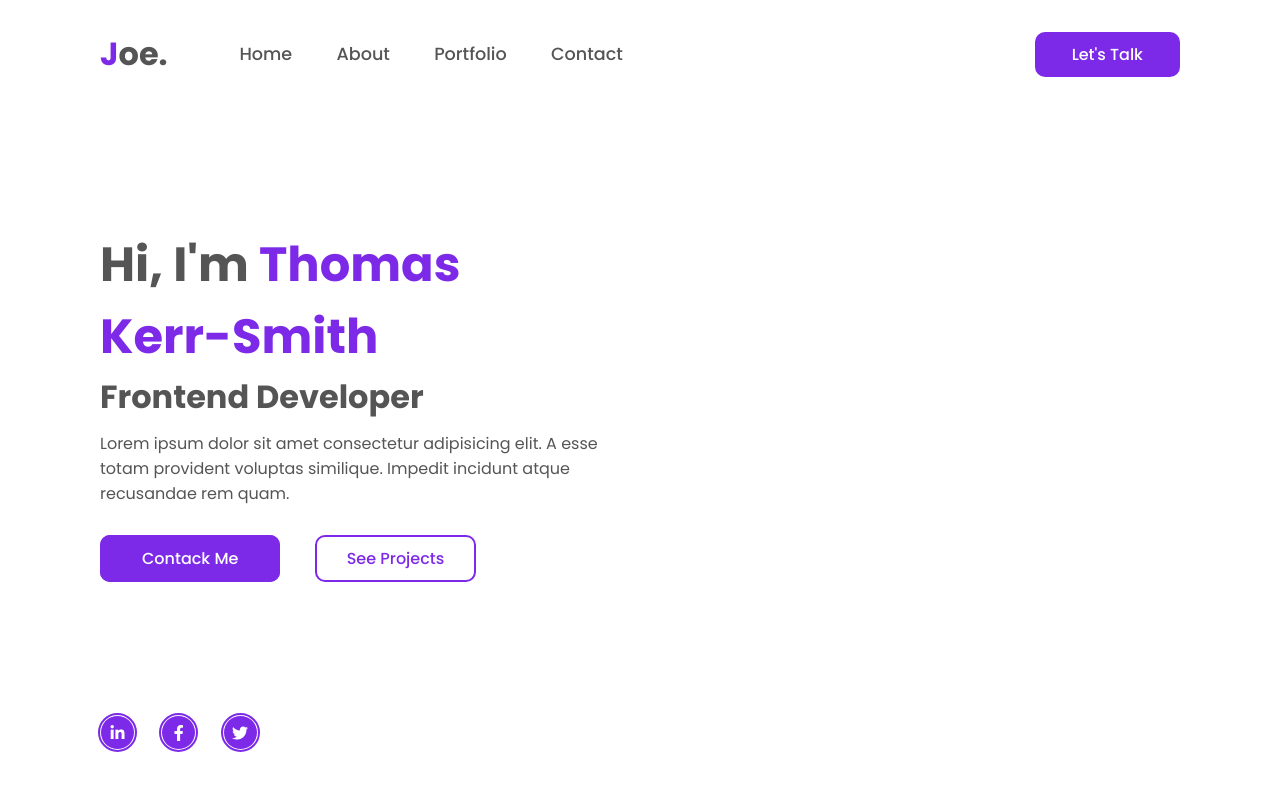
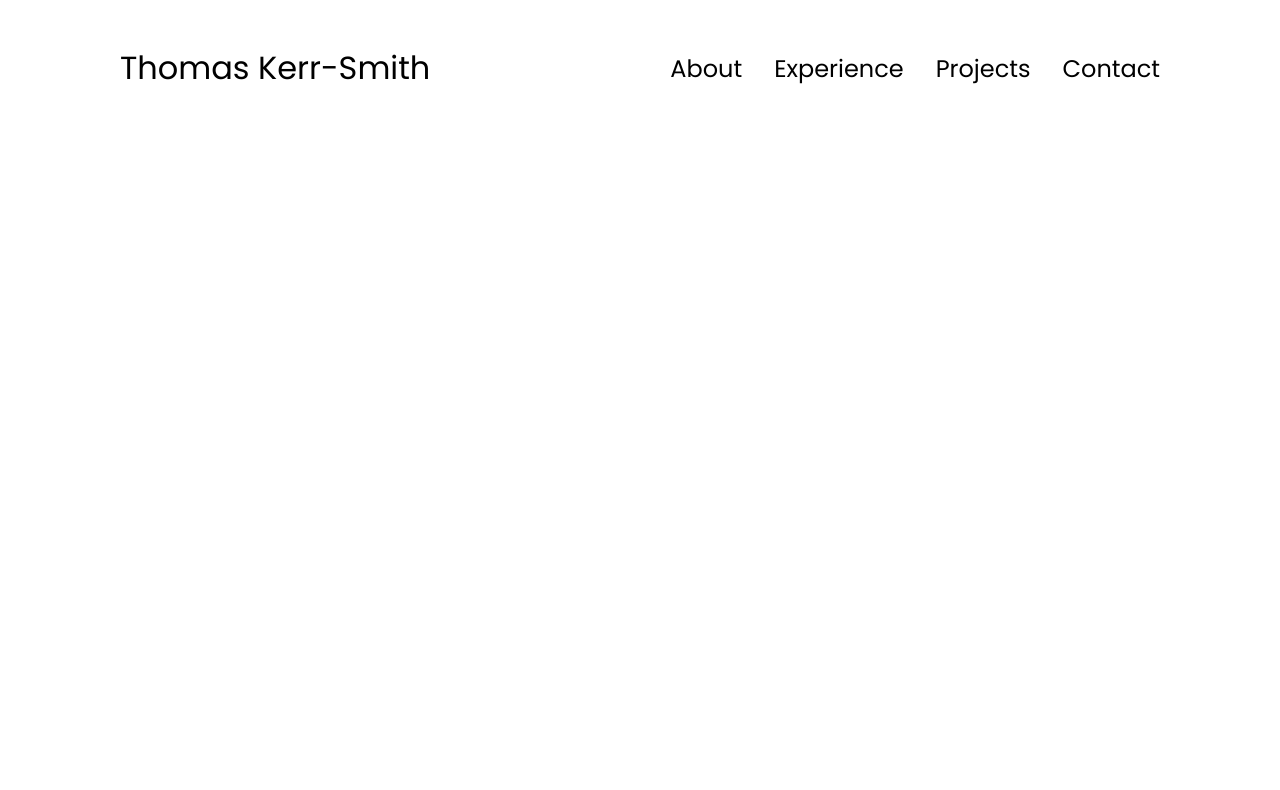
Before and after one commit to ThomasKerrSmith/ThomasKerrSmith.github.io, a plain HTML site: page index.html in a window 1280 px wide. Drawn offline with Linux system fonts and the light colour scheme.

Commit message:
neew build

```diff
--- a/index.html
+++ b/index.html
@@ -1,46 +1,40 @@
 <!DOCTYPE html>
 <html lang="en">
-
 <head>
     <meta charset="UTF-8">
-    <meta http-equiv="X-UA-Compatible" content="IE=edge">
     <meta name="viewport" content="width=device-width, initial-scale=1.0">
-    <title>Create a Personal Portfolio Website using HTML and CSS | Codehal</title>
-    <link rel="stylesheet" href="https://cdnjs.cloudflare.com/ajax/libs/font-awesome/6.2.0/css/all.min.css">
-    <link rel="stylesheet" href="style.css">
+    <title>My Portfolio</title>
+    <link rel="stylesheet" href="style.css" />
+    <link rel="stylesheet" href="mediaqueries.css" />
 </head>
-
 <body>
-
-    <header>
-        <h2 class="logo"><span>J</span>oe.</h2>
-        <nav class="navigation">
-            <a href="home.html">Home</a>
-            <a href="about.html">About</a>
-            <a href="portfolio.html">Portfolio</a>
-            <a href="contact.html">Contact</a>
-        </nav>
-        <a href="#" class="btn-talk">Let's Talk</a>
-    </header>
-
-    <section class="home">
-        <div class="content">
-            <h2>Hi, I'm <span>Thomas Kerr-Smith</span></h2>
-            <h4>Frontend Developer</h4>
-            <p>Lorem ipsum dolor sit amet consectetur adipisicing elit. A esse totam provident voluptas similique.
-                Impedit incidunt atque recusandae rem quam.</p>
-            <div class="btn-group">
-                <a href="#">Contack Me</a>
-                <a href="#">See Projects</a>
+    <nav id="desktop-nav">
+        <div class="logo">Thomas Kerr-Smith</div>
+        <div>
+            <ul class="nav-links">
+                <li><a href="#about">About</a></li>
+                <li><a href="#experience">Experience</a></li>
+                <li><a href="#projects">Projects</a></li>
+                <li><a href="#contacts">Contact</a></li>
+            </ul>
+        </Div>
+    </nav>
+    <nav id ="hamburger-nav">
+        <div class="logo">Thomas Kerr-Smith</div>
+        <div class="hamburger-menu">
+            <div class="hamburger-icon" onclick="toggleMenu()">
+            <span></span>
+            <span></span>
+            <span></span>
             </div>
-            <div class="social-icons">
-                <a href="#"><i class="fa-brands fa-linkedin-in"></i></a>
-                <a href="#"><i class="fa-brands fa-facebook-f"></i></a>
-                <a href="#"><i class="fa-brands fa-twitter"></i></a>
+            <div class="menu-links">
+                <li><a href="#about" onclick="toggleMenu()">About</a></li>
+                <li><a href="#experience" onclick="toggleMenu()">Experience</a></li>
+                <li><a href="#projects" onclick="toggleMenu()">Projects</a></li>
+                <li><a href="#contacts" onclick="toggleMenu()">Contact</a></li>
             </div>
         </div>
-    </section>
-
+    </nav>
+    <script src="script.js"></script>
 </body>
-
 </html>
--- /dev/null
+++ b/mediaqueries.css
@@ -0,0 +1,8 @@
+@media screen and (max-width: 1200px ) {
+    #desktop-nav {
+        display: none;
+    }
+    #hamburger-nav {
+        display: flex;
+    }
+}
--- /dev/null
+++ b/script.js
@@ -0,0 +1,6 @@
+function toggleMenu() {
+    const menu = document.querySelector(".menu-links");
+    const icon = document.querySelector(".hamburger-icon");
+    menu.classList.toggle("open");
+    icon.classList.toggle("open");
+  }
--- a/style.css
+++ b/style.css
@@ -1,151 +1,145 @@
-@import url('https://fonts.googleapis.com/css2?family=Poppins:wght@300;400;500;600;700;800;900&display=swap');
+/* General styling for web page */
+
+@import url('https://fonts.googleapis.com/css2?family=Poppins:wght@300;400;500;600&display=swap');
 
 * {
     margin: 0;
     padding: 0;
-    box-sizing: border-box;
+}
+
+body {
     font-family: 'Poppins', sans-serif;
 }
 
-header {
-    position: fixed;
-    top: 0;
-    left: 0;
-    width: 100%;
-    padding: 30px 100px;
-    display: flex;
-    justify-content: space-between;
-    align-items: center;
-    z-index: 100;
+html {
+    scroll-behavior: smooth;
 }
 
-.logo {
-    font-size: 2em;
-    color: #555;
-    cursor: default;
+p{
+    color: rgb(85, 85, 85);
 }
 
-.logo span {
-    color: #7d2ae8;
+/* Transtiions */
+
+a, btn {
+    transition: all 300ms ease;
 }
 
-.navigation {
-    margin-left: -300px;
+/* Desktop Nav*/
+
+nav,
+.nav-links {
+    display: flex;
 }
 
-.navigation a {
-    font-size: 1.1em;
-    color: #555;
-    text-decoration: none;
-    margin-right: 40px;
-    font-weight: 500;
-    transition: .3s;
+nav {
+    justify-content: space-around;
+    align-items: center;
+    height: 17vh;
 }
 
-.navigation a:hover {
-    color: #7d2ae8;
+.nav-links {
+    gap: 2rem;
+    list-style: none;
+    font-size: 1.5rem;
 }
 
-.btn-talk {
-    color: #fff;
+a {
+    color: black;
     text-decoration: none;
-    padding: 8px 35px;
-    background: #7d2ae8;
-    border-radius: 10px;
-    border: 2px solid #7d2ae8;
-    font-weight: 500;
-    transition: .3s;
+    text-decoration-color: white;
 }
 
-.btn-talk:hover {
-    color: #7d2ae8;
-    background: transparent;
+a:hover{
+    color: grey;
+    text-decoration: underline;
+    text-underline-offset: 1rem;
 }
 
-.home {
-    position: relative;
-    width: 100%;
-    height: 100vh;
-    background: url('background.jpg');
-    background-size: cover;
-    background-position: center;
-    display: flex;
-    align-items: center;
-    padding: 30px 100px;
+.logo{
+    font-size: 2rem;
 }
 
-.content {
-    max-width: 500px;
-    color: #555;
+.logo:hover{
+    cursor: default;;
 }
 
-.content h2 {
-    font-size: 3em;
+/* Hamburger Menu */
+
+#hamburger-nav {
+    display: none;
   }
 
-.content h2 span {
-    color: #7d2ae8;
+  .hamburger-menu {
+    position: relative;
+    display: inline-block;
   }
 
-.content h4 {
-    font-size: 2em;
+  .hamburger-icon {
+    display: flex;
+    flex-direction: column;
+    justify-content: space-between;
+    height: 24px;
+    width: 30px;
+    cursor: pointer;
   }
 
-.content p {
-    padding: 10px 0 40px 0;
+  .hamburger-icon span {
+    width: 100%;
+    height: 2px;
+    background-color: black;
+    transition: all 0.3 ease-in-out;
   }
 
-.btn-group a {
-    color: #fff;
-    text-decoration: none;
-    padding: 10px 40px;
-    background: #7d2ae8;
-    border-radius: 10px;
-    border: 2px solid #7d2ae8;
-    font-weight: 500;
-    transition: .3s;
+  .menu-links {
+    position: absolute;
+    top: 100%;
+    right: 0;
+    background-color: white;
+    width: fit-content;
+    max-height: 0;
+    overflow: hidden;
+    transition: all 0.3 ease-in-out;
   }
 
-.btn-group a:hover:nth-child(1) {
-    color: #7d2ae8;
-    background: transparent;
+  .menu-links a {
+    display: block;
+    padding: 10px;
+    text-align: center;
+    font-size: 1.5rem;
+    color: black;
+    text-decoration: none;
+    transition: all 0.3 ease-in-out;
   }
 
-.btn-group a:nth-child(2) {
-    color: #7d2ae8;
-    background: transparent;
-    margin-left: 30px;
-    padding: 10px 30px;
+  .menu-links li {
+    list-style: none;
   }
 
-.btn-group a:hover:nth-child(2) {
-    color: #fff;
-    background: #7d2ae8;
+  .menu-links.open  {
+    max-height: 300px;
   }
 
-.social-icons {
-    position: absolute;
-    bottom: 50px;
+  .hamburger-icon.open span:first-child {
+    transform: rotate(45deg) translate(10px, 5px);
   }
 
-.social-icons a {
-    display: inline-block;
-    width: 35px;
-    height: 35px;
-    background: #7d2ae8;
-    border-radius: 50%;
-    margin-right: 22px;
-    text-align: center;
-    line-height: 35px;
-    border: 1px solid #fff;
-    outline: 2px solid #7d2ae8;
-    transition: .3s;
+  .hamburger-icon.open span:nth-child(2) {
+    opacity: 0;
   }
 
-.social-icons a:hover {
-    transform: translateY(-5px);
+  .hamburger-icon.open span:last-child {
+    transform: rotate(-45deg) translate(10px, -5px);
   }
 
-.social-icons a i {
-    color: #fff;
+  .hamburger-icon span:first-child {
+    transform: none;
   }
+
+  .hamburger-icon span:first-child {
+    opacity: 1;
+  }
+
+  .hamburger-icon span:first-child {
+    transform: none;
+  }
```
Also changed, not shown: home.html (deleted, +0 -6 lines), assets/arrow.png (added), assets/checkmark.png (added), assets/education.png (added), assets/email.png (added), assets/experience.png (added), assets/github.png (added), assets/picture.jpg (added), assets/project-1.png (added), assets/project-2.png (added), assets/project-3.png (added), 1 other file. Lines whose indentation alone changed are shown as unchanged.
